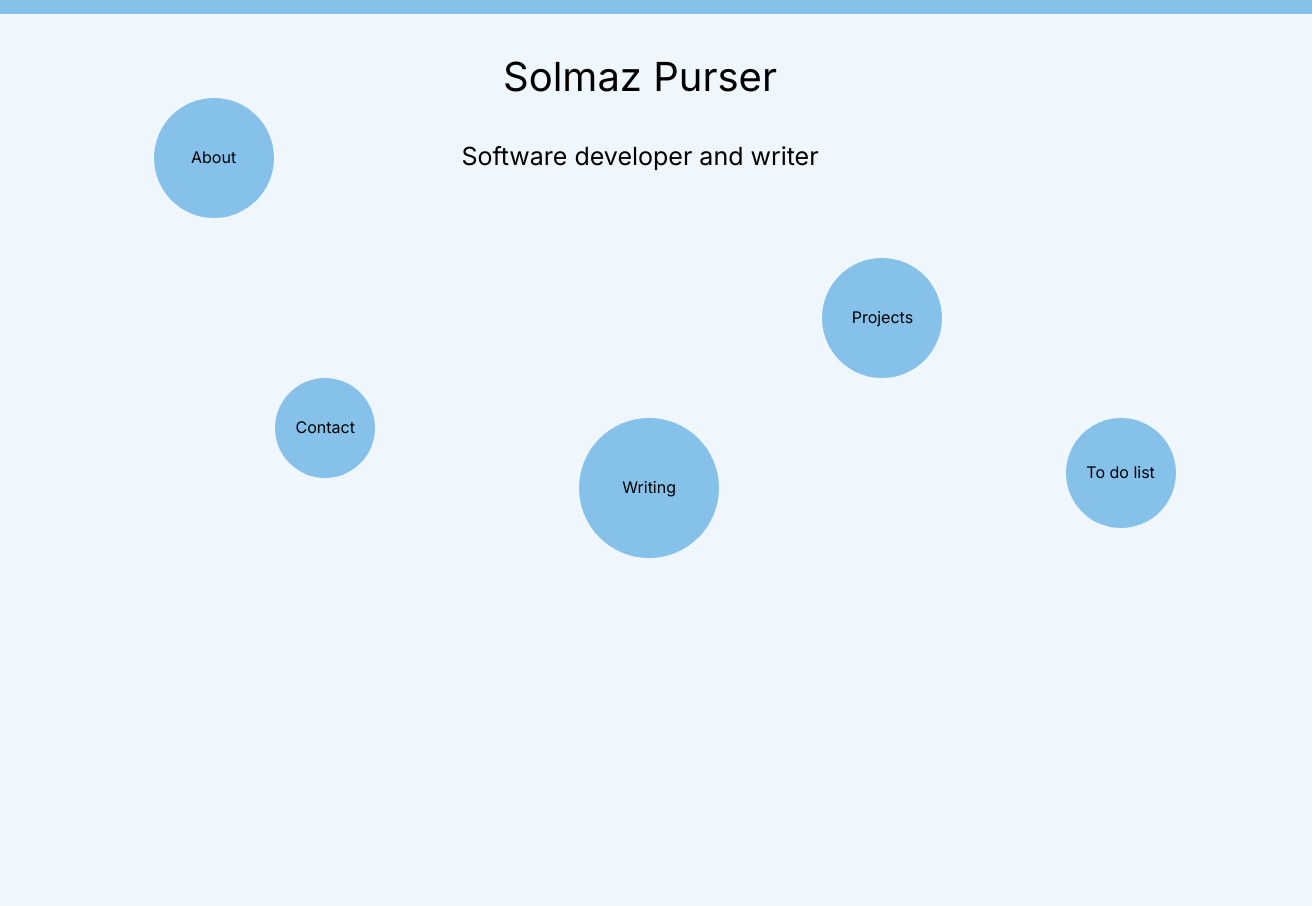
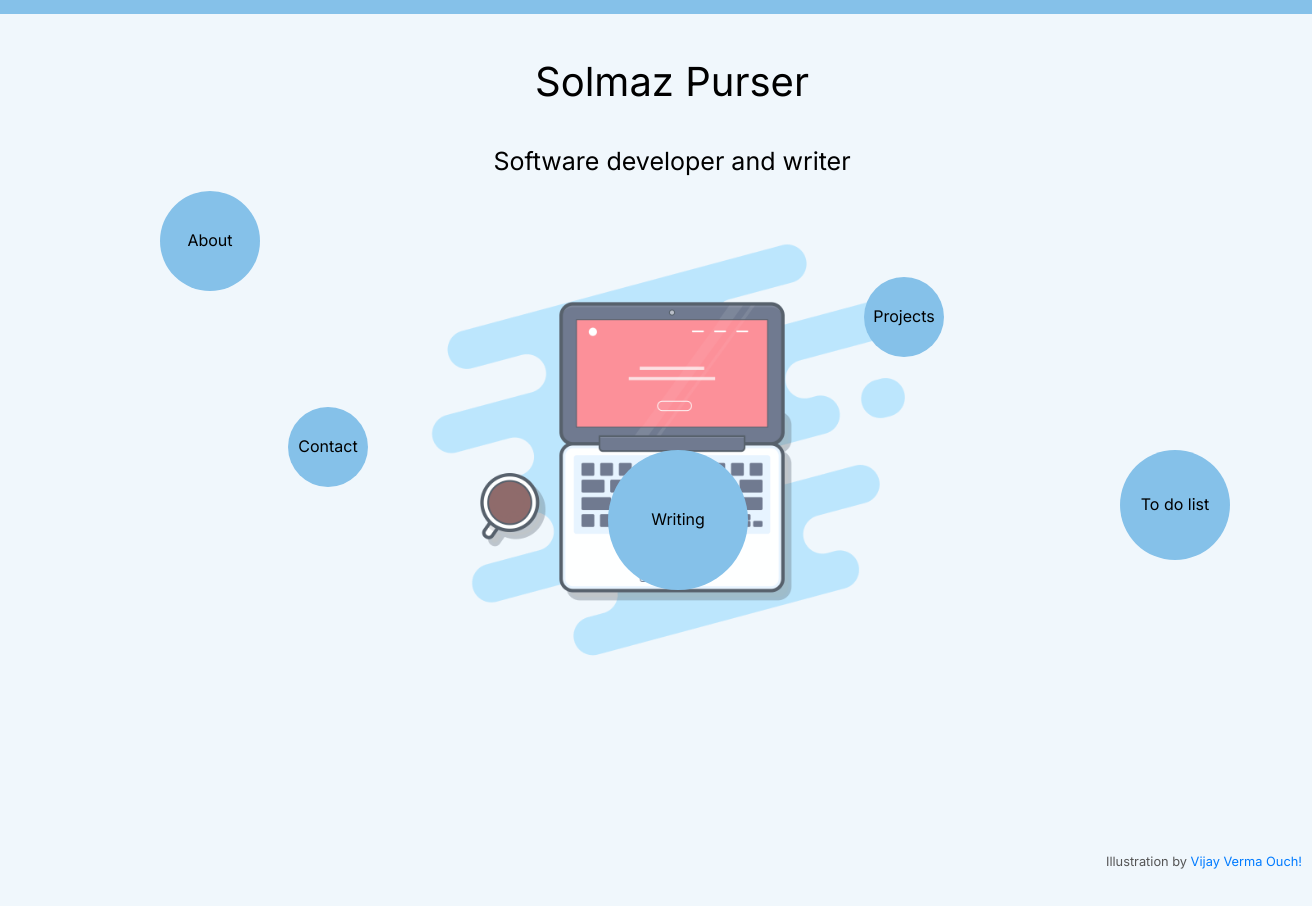
Before and after one commit to bookloversolmaz/django-website-react, a React (Create React App) app in the folder frontend/: page / in a window 1280 px wide. Shown: the part 62-968 px from the top of the page, 1312 px wide, since content can reach past the window. Before the commit the page ends 904 px from the top, so only its background shows below. Built offline with nearby package versions, Linux system fonts and the light colour scheme.

Commit message:
added image to homepage

```diff
--- a/frontend/src/components/home/home.css
+++ b/frontend/src/components/home/home.css
@@ -1,11 +1,16 @@
 .home-container {
-  position: relative; /* Set a relative container for absolute positioning */
-  height: 100vh; /* Ensure the container spans the full viewport height */
-  width: 100%; /* Ensure full-width container */
-  overflow: hidden !important; /* Prevent bubbles from overflowing */
-  font-family: 'Inter', sans-serif; /* Ensure consistent font */
-  margin: 0;
-  padding: 0;
+  position: static; /* Ensure it aligns naturally at the top of the page */
+  height: 100vh; /* Full viewport height */
+  width: 100%; /* Full-width container */
+  padding: 0; /* Match global padding defined in index.css */
+}
+
+.home-container h1 {
+  margin-top: 0; /* Remove additional margin */
+}
+
+.home-container h2 {
+  margin-top: 1rem; /* Spacing below h1 */
 }
 
 /* Individual link bubbles */
@@ -27,15 +32,15 @@
 
 /* Default sizes and positions for each bubble */
 .link1 {
-  width: 120px;
-  height: 120px;
-  top: 10%;
+  width: 100px;
+  height: 100px;
+  top: 20%;
   left: 10%;
 }
 
 .link2 {
-  width: 120px;
-  height: 120px;
+  width: 80px;
+  height: 80px;
   top: 30%;
   left: 65%;
 }
@@ -48,8 +53,8 @@
 }
 
 .link4 {
-  width: 100px;
-  height: 100px;
+  width: 80px;
+  height: 80px;
   top: 45%;
   left: 20%;
 }
@@ -72,3 +77,45 @@
   transform: scale(1.5); /* Expand on click */
   background-color: #324857; /* Even darker */
 }
+.home-container {
+  position: relative;
+  text-align: center;
+  padding: 2rem;
+  font-family: 'Inter', sans-serif;
+}
+
+.image-container {
+  position: absolute; /* Position the container relative to the page */
+  right: 0; /* Align the image to the right edge */
+  top: 50%; /* Vertically center the image */
+  transform: translateY(-50%); /* Offset the image to achieve perfect centering */
+  z-index: -1; /* Push the image behind other content if necessary */
+  overflow: hidden; /* Prevent accidental overflow */
+}
+
+.home-image {
+  max-width: 40%; /* Set a responsive width */
+  height: auto; /* Maintain aspect ratio */
+  border: none; /* Ensure no borders */
+  box-shadow: none; /* Remove shadows */
+  opacity: 0.9; /* Slight transparency to blend into the background */
+  pointer-events: none; /* Ensure it doesn't interfere with clicks */
+}
+
+.attribution {
+  position: absolute; /* Position the footer relative to the viewport */
+  bottom: 10px; /* Distance from the bottom edge of the page */
+  right: 10px; /* Distance from the right edge of the page */
+  font-size: 0.8rem; /* Slightly smaller text for subtlety */
+  color: #555; /* Neutral color for less prominence */
+}
+
+.attribution a {
+  color: #007bff; /* Link color */
+  text-decoration: none; /* Remove underline */
+  transition: color 0.3s ease; /* Smooth hover effect */
+}
+
+.attribution a:hover {
+  color: #0056b3; /* Darker blue on hover */
+}
--- a/frontend/src/components/home/home.js
+++ b/frontend/src/components/home/home.js
@@ -1,5 +1,6 @@
 import React from 'react';
 import './home.css';
+import macbookImage from '../images/gummy-macbook.png';
 
 function Home() {
     return (
@@ -13,6 +14,17 @@ function Home() {
                 <a href="/contact" className="link-bubble link4">Contact</a>
                 <a href="/todo" className="link-bubble link5">To do list</a>
             </div>
+            {/* Image with attribution */}
+            <div className="image-container">
+                <img
+                    src={macbookImage}
+                    alt="MacBook Illustration"
+                    className="home-image"
+                />
+            </div>
+            <footer className="attribution">
+                Illustration by <a href="https://icons8.com/illustrations/author/SH5qVUiWnjy4" target="_blank" rel="noopener noreferrer">Vijay Verma Ouch!</a>
+            </footer>
         </div>
     );
 }
```
Also changed, not shown: frontend/src/components/images/gummy-macbook.png (added).
